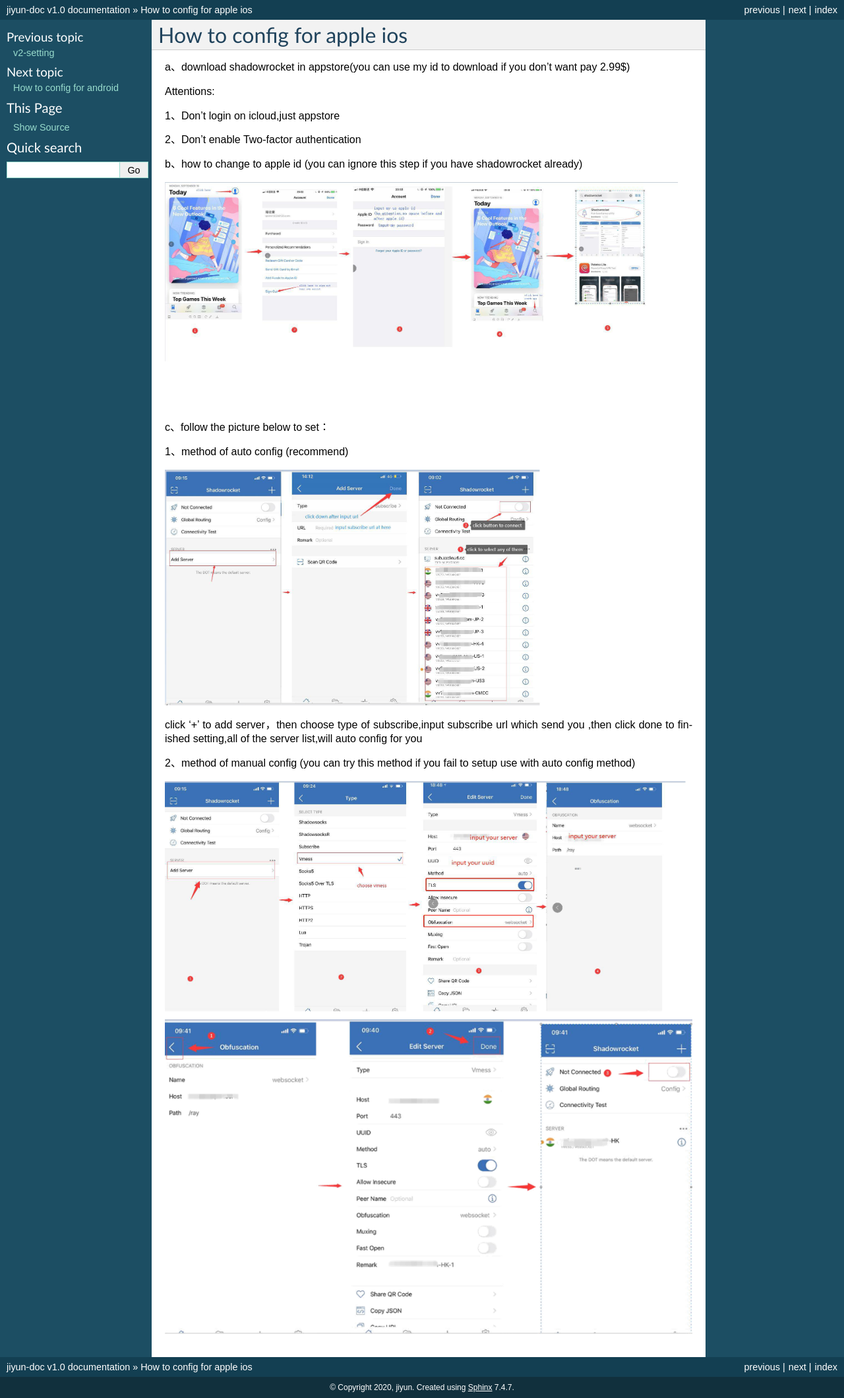
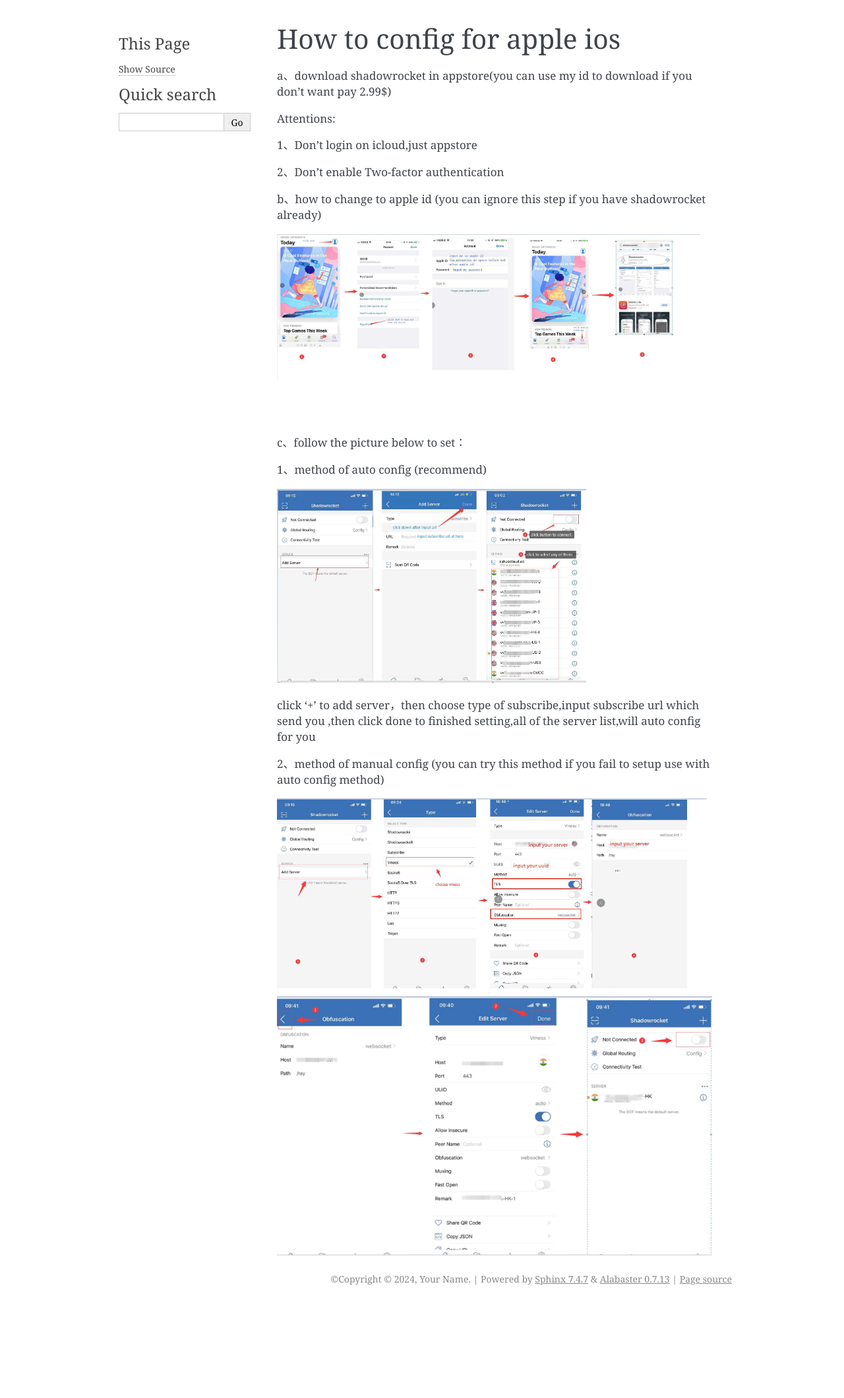
Before and after one commit to summerlucky/jiyun-doc-en, a Sphinx documentation site: the page built from source/ios/index.rst, in a window 1280 px wide. Shown: the whole page at 66% size. Built offline with Sphinx 7.4.7, drawn with Linux system fonts in a browser that asks for light colours; after the commit the page ends 1978 px from its top, so only the background shows below that; some of the changed lines change nothing that is shown.

Commit message:
Update conf.py

```diff
--- a/source/conf.py
+++ b/source/conf.py
@@ -1,242 +1,96 @@
 # -*- coding: utf-8 -*-
-#
-# jiyun-doc documentation build configuration file, created by
-# sphinx-quickstart on Fri Nov 13 14:57:01 2020.
-#
-# This file is execfile()d with the current directory set to its containing dir.
-#
-# Note that not all possible configuration values are present in this
-# autogenerated file.
-#
-# All configuration values have a default; values that are commented out
-# serve to show the default.
+import os
+import sys
+from datetime import datetime
 
-import sys, os
+# -- Project information -----------------------------------------------------
 
-# If extensions (or modules to document with autodoc) are in another directory,
-# add these directories to sys.path here. If the directory is relative to the
-# documentation root, use os.path.abspath to make it absolute, like shown here.
-#sys.path.insert(0, os.path.abspath('.'))
+project = 'Your Project Name'
+author = 'Your Name'
+copyright = 'Copyright © {year}, {author}'.format(year=datetime.now().year, author=author)
 
-# -- General configuration -----------------------------------------------------
+# -- General configuration ---------------------------------------------------
 
-# If your documentation needs a minimal Sphinx version, state it here.
-#needs_sphinx = '1.0'
-
-# Add any Sphinx extension module names here, as strings. They can be extensions
-# coming with Sphinx (named 'sphinx.ext.*') or your custom ones.
-extensions = []
+extensions = [
+    'sphinx.ext.autodoc',
+    'sphinx.ext.doctest',
+    'sphinx.ext.intersphinx',
+    'sphinx.ext.todo',
+    'sphinx.ext.viewcode',
+]
 
 # Add any paths that contain templates here, relative to this directory.
 templates_path = ['_templates']
 
-# The suffix of source filenames.
-source_suffix = '.rst'
-
-# The encoding of source files.
-#source_encoding = 'utf-8-sig'
+# List of patterns, relative to source directory, that match files and
+# directories to ignore when looking for source files.
+exclude_patterns = ['_build', 'Thumbs.db', '.DS_Store']
 
 # The master toctree document.
 master_doc = 'index'
 
-# General information about the project.
-project = u'jiyun-doc'
-copyright = u'2020, jiyun'
+# -- Options for HTML output -------------------------------------------------
 
-# The version info for the project you're documenting, acts as replacement for
-# |version| and |release|, also used in various other places throughout the
-# built documents.
-#
-# The short X.Y version.
-version = 'v1.0'
-# The full version, including alpha/beta/rc tags.
-release = 'v1.0'
+html_theme = 'alabaster'
+html_static_path = ['_static']
+html_show_sphinx = False  # Don't show "Created using Sphinx" in the footer
 
-# The language for content autogenerated by Sphinx. Refer to documentation
-# for a list of supported languages.
-#language = None
+# -- Options for Sphinx Extensions -------------------------------------------
 
-# There are two options for replacing |today|: either, you set today to some
-# non-false value, then it is used:
-#today = ''
-# Else, today_fmt is used as the format for a strftime call.
-#today_fmt = '%B %d, %Y'
+# Add any paths that contain templates here, relative to this directory.
+templates_path = ['_templates']
 
-# List of patterns, relative to source directory, that match files and
-# directories to ignore when looking for source files.
-exclude_patterns = []
-
-# The reST default role (used for this markup: `text`) to use for all documents.
-#default_role = None
-
-# If true, '()' will be appended to :func: etc. cross-reference text.
-#add_function_parentheses = True
-
-# If true, the current module name will be prepended to all description
-# unit titles (such as .. function::).
-#add_module_names = True
-
-# If true, sectionauthor and moduleauthor directives will be shown in the
-# output. They are ignored by default.
-#show_authors = False
-
-# The name of the Pygments (syntax highlighting) style to use.
-pygments_style = 'sphinx'
-
-# A list of ignored prefixes for module index sorting.
-#modindex_common_prefix = []
-
-
-# -- Options for HTML output ---------------------------------------------------
-
-# The theme to use for HTML and HTML Help pages.  See the documentation for
-# a list of builtin themes.
-html_theme = 'default'
-
-# Theme options are theme-specific and customize the look and feel of a theme
-# further.  For a list of options available for each theme, see the
-# documentation.
-#html_theme_options = {}
-
-# Add any paths that contain custom themes here, relative to this directory.
-#html_theme_path = []
-
-# The name for this set of Sphinx documents.  If None, it defaults to
-# "<project> v<release> documentation".
-#html_title = None
-
-# A shorter title for the navigation bar.  Default is the same as html_title.
-#html_short_title = None
-
-# The name of an image file (relative to this directory) to place at the top
-# of the sidebar.
-#html_logo = None
-
-# The name of an image file (within the static path) to use as favicon of the
-# docs.  This file should be a Windows icon file (.ico) being 16x16 or 32x32
-# pixels large.
-#html_favicon = None
-
-# Add any paths that contain custom static files (such as style sheets) here,
-# relative to this directory. They are copied after the builtin static files,
-# so a file named "default.css" will overwrite the builtin "default.css".
-html_static_path = ['_static']
-
-# If not '', a 'Last updated on:' timestamp is inserted at every page bottom,
-# using the given strftime format.
-#html_last_updated_fmt = '%b %d, %Y'
-
-# If true, SmartyPants will be used to convert quotes and dashes to
-# typographically correct entities.
-#html_use_smartypants = True
-
-# Custom sidebar templates, maps document names to template names.
-#html_sidebars = {}
-
-# Additional templates that should be rendered to pages, maps page names to
-# template names.
-#html_additional_pages = {}
-
-# If false, no module index is generated.
-#html_domain_indices = True
-
-# If false, no index is generated.
-#html_use_index = True
-
-# If true, the index is split into individual pages for each letter.
-#html_split_index = False
-
-# If true, links to the reST sources are added to the pages.
-#html_show_sourcelink = True
-
-# If true, "Created using Sphinx" is shown in the HTML footer. Default is True.
-#html_show_sphinx = True
-
-# If true, "(C) Copyright ..." is shown in the HTML footer. Default is True.
-#html_show_copyright = True
-
-# If true, an OpenSearch description file will be output, and all pages will
-# contain a <link> tag referring to it.  The value of this option must be the
-# base URL from which the finished HTML is served.
-#html_use_opensearch = ''
-
-# This is the file name suffix for HTML files (e.g. ".xhtml").
-#html_file_suffix = None
+# -- Options for HTMLHelp output ---------------------------------------------
 
 # Output file base name for HTML help builder.
-htmlhelp_basename = 'jiyun-docdoc'
+htmlhelp_basename = 'YourProjectDoc'
 
+# -- Options for LaTeX output ------------------------------------------------
 
-# -- Options for LaTeX output --------------------------------------------------
-
-latex_elements = {
-# The paper size ('letterpaper' or 'a4paper').
-#'papersize': 'letterpaper',
-
-# The font size ('10pt', '11pt' or '12pt').
-#'pointsize': '10pt',
-
-# Additional stuff for the LaTeX preamble.
-#'preamble': '',
-}
+latex_elements = {}
 
 # Grouping the document tree into LaTeX files. List of tuples
 # (source start file, target name, title, author, documentclass [howto/manual]).
 latex_documents = [
-  ('index', 'jiyun-doc.tex', u'jiyun-doc Documentation',
-   u'jiyun', 'manual'),
+    (master_doc, 'YourProject.tex', 'Your Project Documentation',
+     'Your Name', 'manual'),
 ]
 
-# The name of an image file (relative to this directory) to place at the top of
-# the title page.
-#latex_logo = None
-
-# For "manual" documents, if this is true, then toplevel headings are parts,
-# not chapters.
-#latex_use_parts = False
-
-# If true, show page references after internal links.
-#latex_show_pagerefs = False
-
-# If true, show URL addresses after external links.
-#latex_show_urls = False
-
-# Documents to append as an appendix to all manuals.
-#latex_appendices = []
-
-# If false, no module index is generated.
-#latex_domain_indices = True
-
-
-# -- Options for manual page output --------------------------------------------
+# -- Options for manual page output ------------------------------------------
 
 # One entry per manual page. List of tuples
 # (source start file, name, description, authors, manual section).
 man_pages = [
-    ('index', 'jiyun-doc', u'jiyun-doc Documentation',
-     [u'jiyun'], 1)
+    (master_doc, 'yourproject', 'Your Project Documentation',
+     [author], 1)
 ]
 
-# If true, show URL addresses after external links.
-#man_show_urls = False
-
-
-# -- Options for Texinfo output ------------------------------------------------
+# -- Options for Texinfo output ----------------------------------------------
 
 # Grouping the document tree into Texinfo files. List of tuples
-# (source start file, target name, title, author,
-#  dir menu entry, description, category)
+# (source start file, target name, title, author, dir menu entry,
+# description, category)
 texinfo_documents = [
-  ('index', 'jiyun-doc', u'jiyun-doc Documentation',
-   u'jiyun', 'jiyun-doc', 'One line description of project.',
-   'Miscellaneous'),
+    (master_doc, 'YourProject', 'Your Project Documentation',
+     author, 'YourProject', 'One line description of project.',
+     'Miscellaneous'),
 ]
 
-# Documents to append as an appendix to all manuals.
-#texinfo_appendices = []
+# -- Options for intersphinx extension ---------------------------------------
 
-# If false, no module index is generated.
-#texinfo_domain_indices = True
+# Example configuration for intersphinx: refer to the Python standard library.
+intersphinx_mapping = {'https://docs.python.org/': None}
 
-# How to display URL addresses: 'footnote', 'no', or 'inline'.
-#texinfo_show_urls = 'footnote'
+# -- Options for autodoc extension -------------------------------------------
+
+# If true, '()' will be appended to :func: etc. cross-reference text.
+add_function_parentheses = True
+
+# If true, the current module name will be prepended to all description
+# unit titles (such as .. function::).
+add_module_names = True
+
+# -- Options for todo extension ----------------------------------------------
+
+# If true, `todo` and `todoList` produce output, else they produce nothing.
+todo_include_todos = True
```
